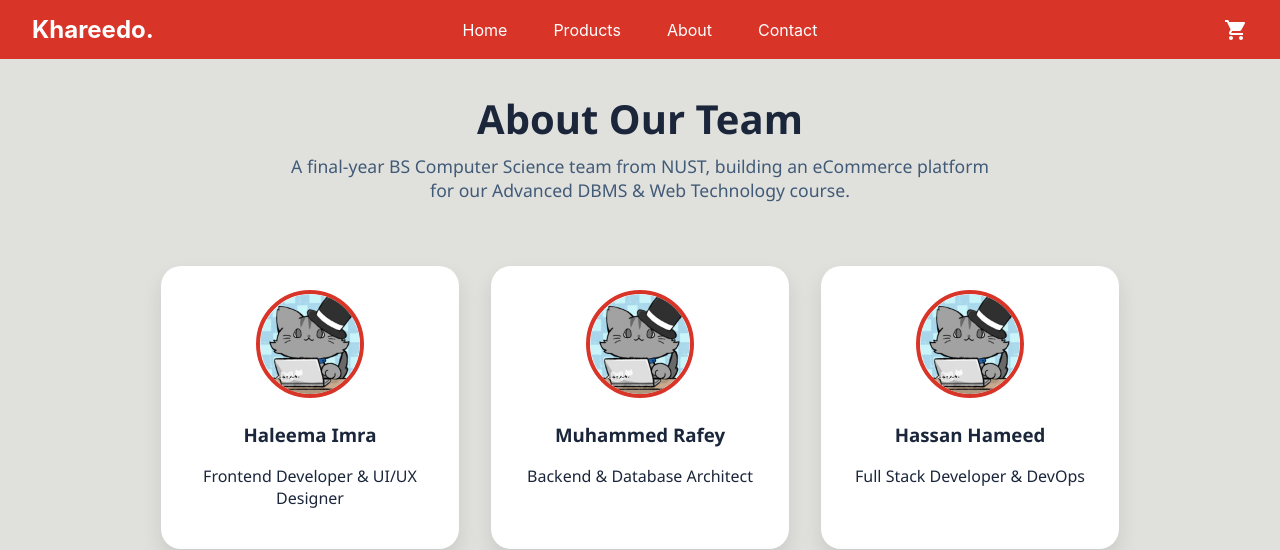
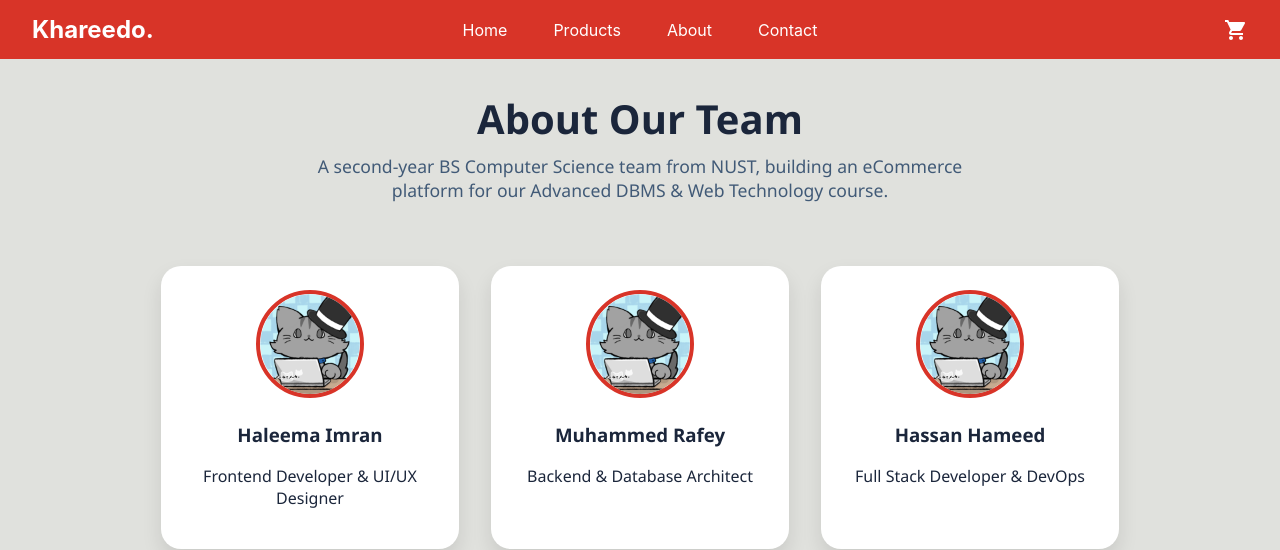
Before and after one commit to mrafey292/ecommerce-nust-front, a Next.js app: page /about in a window 1280 px wide. Shown: the top 550 px of the page. Built offline with nearby package versions, Linux system fonts and the light colour scheme.

Commit message:
fixed about section

```diff
--- a/pages/about.js
+++ b/pages/about.js
@@ -9,7 +9,7 @@
 
 const teamMembers = [
   {
-    name: 'Haleema Imra',
+    name: 'Haleema Imran',
     role: 'Frontend Developer & UI/UX Designer',
     image: '/images/pfp.png',
   },
@@ -44,7 +44,7 @@
         <header className="header-section">
           <h1 className="title">About Our Team</h1>
           <p className="subtitle">
-            A final-year BS Computer Science team from NUST, building an eCommerce platform for our Advanced DBMS & Web Technology course.
+            A second-year BS Computer Science team from NUST, building an eCommerce platform for our Advanced DBMS & Web Technology course.
           </p>
         </header>
 
```
